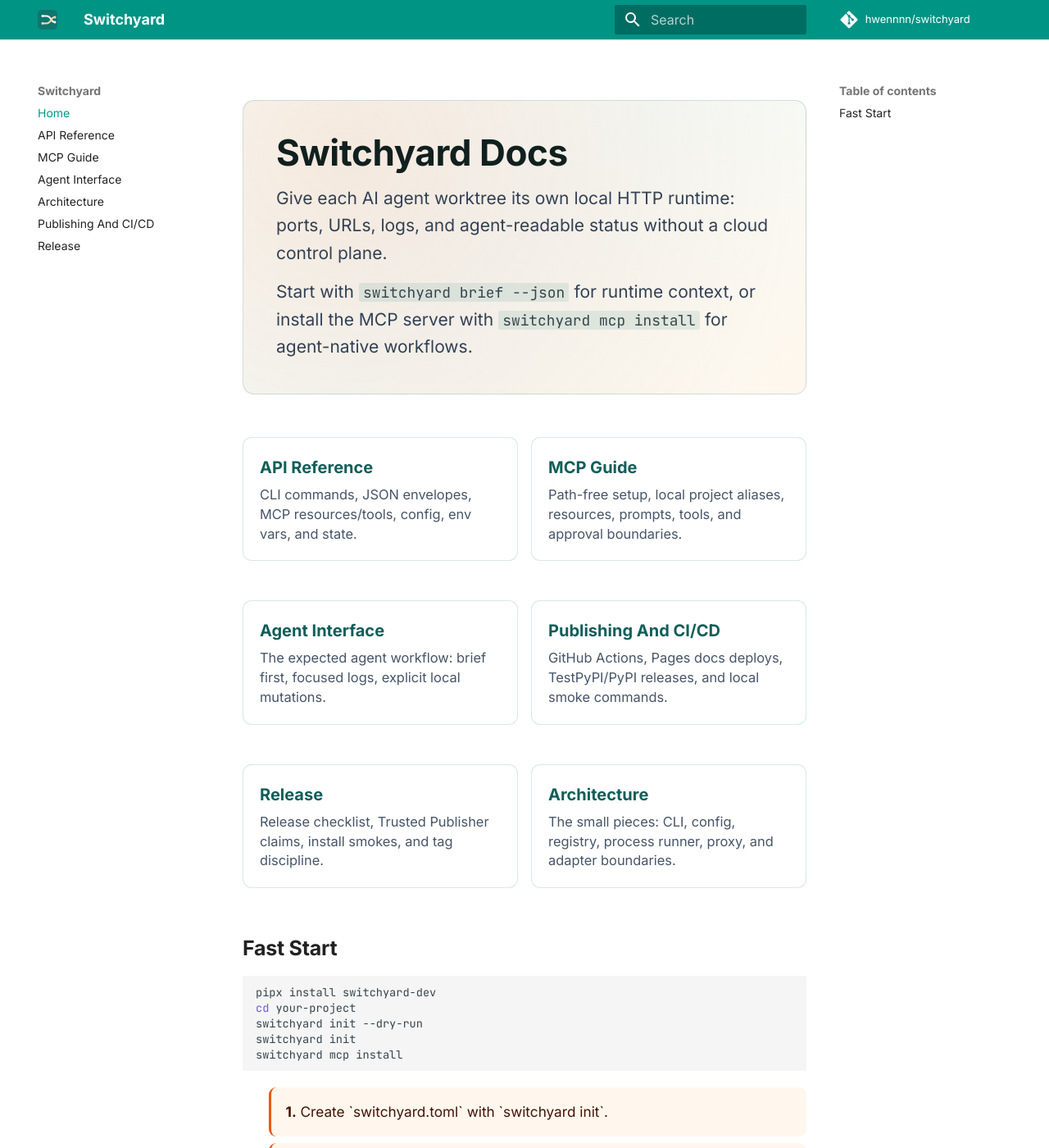
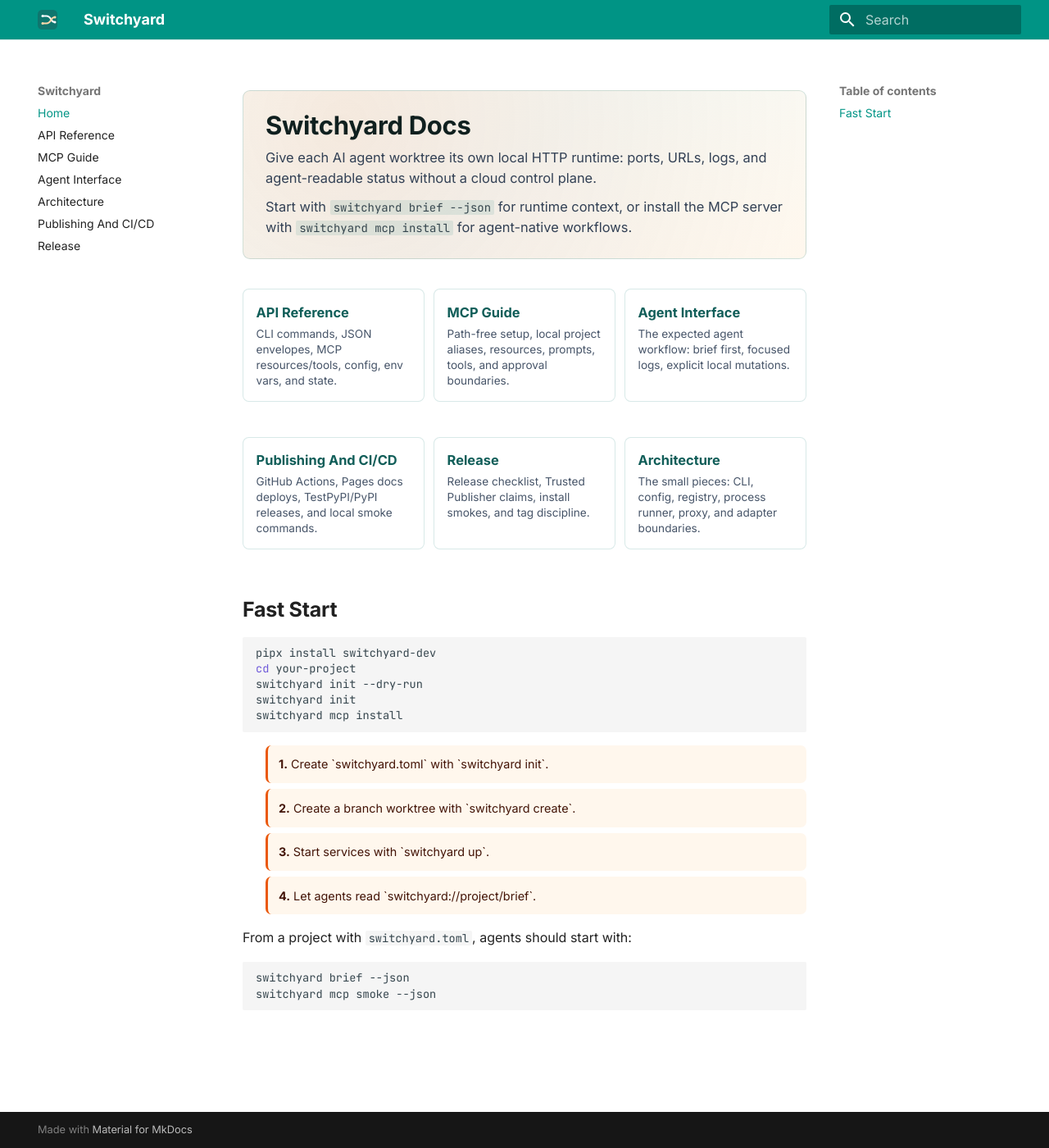
Before and after one commit to hwennnn/switchyard, an MkDocs documentation site: the page built from docs/index.md, in a window 1280 px wide and 1400 px high. Shown: the whole window at 82% size. Built offline with MkDocs 1.6.1 and Material for MkDocs 9.7.7, drawn with Linux system fonts in a browser that asks for light colours; comment, search, counter and statistics services are not loaded.

Commit message:
Tighten docs homepage density

```diff
--- a/docs/assets/stylesheets/extra.css
+++ b/docs/assets/stylesheets/extra.css
@@ -24,26 +24,27 @@
 }
 
 .md-typeset .hero {
-  margin: 1.2rem 0 1.8rem;
-  padding: 2rem;
+  margin: 0.6rem 0 1rem;
+  padding: 1.25rem 1.35rem;
   border: 1px solid rgba(15, 118, 110, 0.18);
-  border-radius: 0.7rem;
+  border-radius: 0.45rem;
   background:
     radial-gradient(circle at 18% 18%, rgba(234, 88, 12, 0.12), transparent 28rem),
     linear-gradient(135deg, #f8fffd 0%, var(--switchyard-mist) 48%, #fff7ed 100%);
 }
 
 .md-typeset .hero h1 {
-  margin: 0 0 0.45rem;
-  font-size: 2.2rem;
-  line-height: 1.08;
+  margin: 0 0 0.35rem;
+  font-size: 1.55rem;
+  line-height: 1.12;
 }
 
 .md-typeset .hero p {
-  max-width: 42rem;
-  margin: 0.7rem 0 0;
+  max-width: 34rem;
+  margin: 0.45rem 0 0;
   color: #334155;
-  font-size: 1.05rem;
+  font-size: 0.82rem;
+  line-height: 1.55;
 }
 
 .md-typeset .hero code {
@@ -52,17 +53,18 @@
 
 .md-typeset .doc-grid {
   display: grid;
-  grid-template-columns: repeat(auto-fit, minmax(14rem, 1fr));
-  gap: 0.8rem;
-  margin: 1.2rem 0 1.7rem;
+  grid-template-columns: repeat(auto-fit, minmax(12rem, 1fr));
+  gap: 0.55rem;
+  margin: 0.8rem 0 1.1rem;
 }
 
 .md-typeset .doc-card {
   display: block;
   height: 100%;
-  padding: 1rem;
+  min-height: 5.75rem;
+  padding: 0.72rem 0.78rem;
   border: 1px solid rgba(15, 118, 110, 0.16);
-  border-radius: 0.55rem;
+  border-radius: 0.38rem;
   background: #fff;
   color: inherit;
   transition: border-color 120ms ease, transform 120ms ease, box-shadow 120ms ease;
@@ -76,34 +78,50 @@
 
 .md-typeset .doc-card strong {
   display: block;
-  margin-bottom: 0.3rem;
+  margin-bottom: 0.2rem;
   color: var(--switchyard-teal-dark);
-  font-size: 1rem;
+  font-size: 0.82rem;
 }
 
 .md-typeset .doc-card span {
   display: block;
   color: #475569;
-  font-size: 0.82rem;
-  line-height: 1.45;
+  font-size: 0.68rem;
+  line-height: 1.4;
 }
 
 .md-typeset .quick-path {
   display: grid;
   grid-template-columns: repeat(auto-fit, minmax(10rem, 1fr));
-  gap: 0.65rem;
-  margin: 1rem 0;
+  gap: 0.45rem;
+  margin: 0.75rem 0;
   padding: 0;
   list-style: none;
 }
 
 .md-typeset .quick-path li {
-  padding: 0.8rem 0.9rem;
+  padding: 0.58rem 0.65rem;
   border-left: 3px solid var(--switchyard-orange);
-  border-radius: 0.45rem;
+  border-radius: 0.35rem;
   background: #fff7ed;
   color: #431407;
-  font-size: 0.86rem;
+  font-size: 0.72rem;
+}
+
+@media screen and (min-width: 76.25em) {
+  .md-typeset .doc-grid {
+    grid-template-columns: repeat(3, minmax(0, 1fr));
+  }
+}
+
+@media screen and (max-width: 44.9375em) {
+  .md-typeset .hero {
+    padding: 1rem;
+  }
+
+  .md-typeset .hero h1 {
+    font-size: 1.35rem;
+  }
 }
 
 [data-md-color-scheme="slate"] {
--- a/mkdocs.yml
+++ b/mkdocs.yml
@@ -1,8 +1,6 @@
 site_name: Switchyard
 site_description: Local HTTP runtimes for parallel AI agent worktrees.
 site_url: https://hwennnn.github.io/switchyard/
-repo_url: https://github.com/hwennnn/switchyard
-repo_name: hwennnn/switchyard
 strict: true
 theme:
   name: material
```
